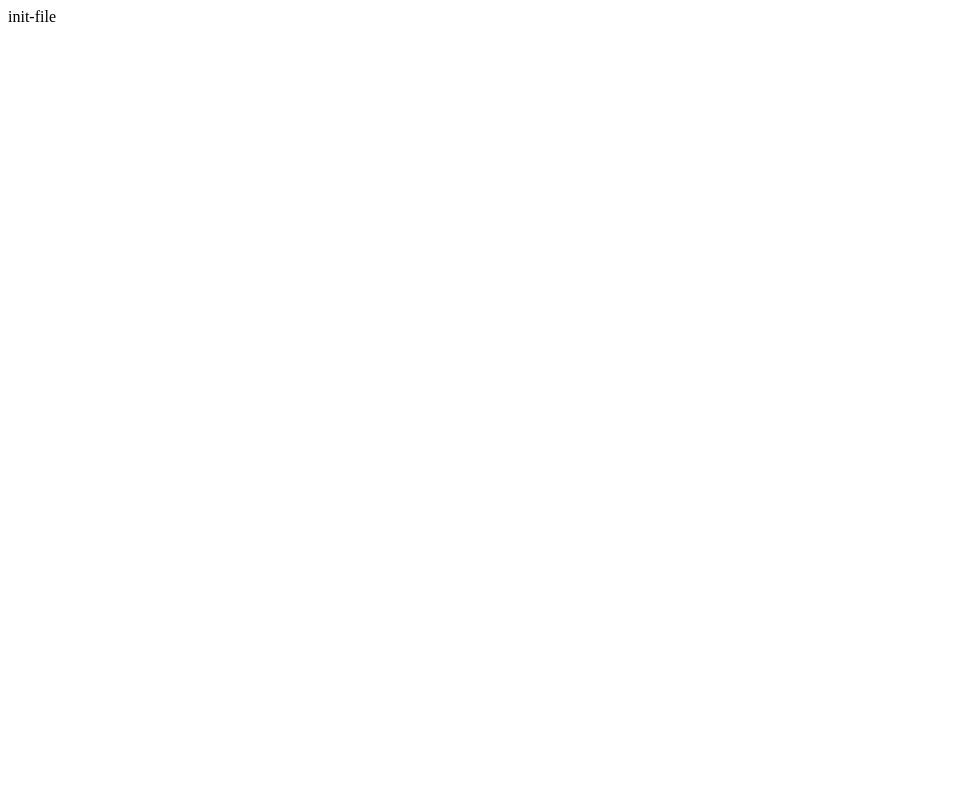
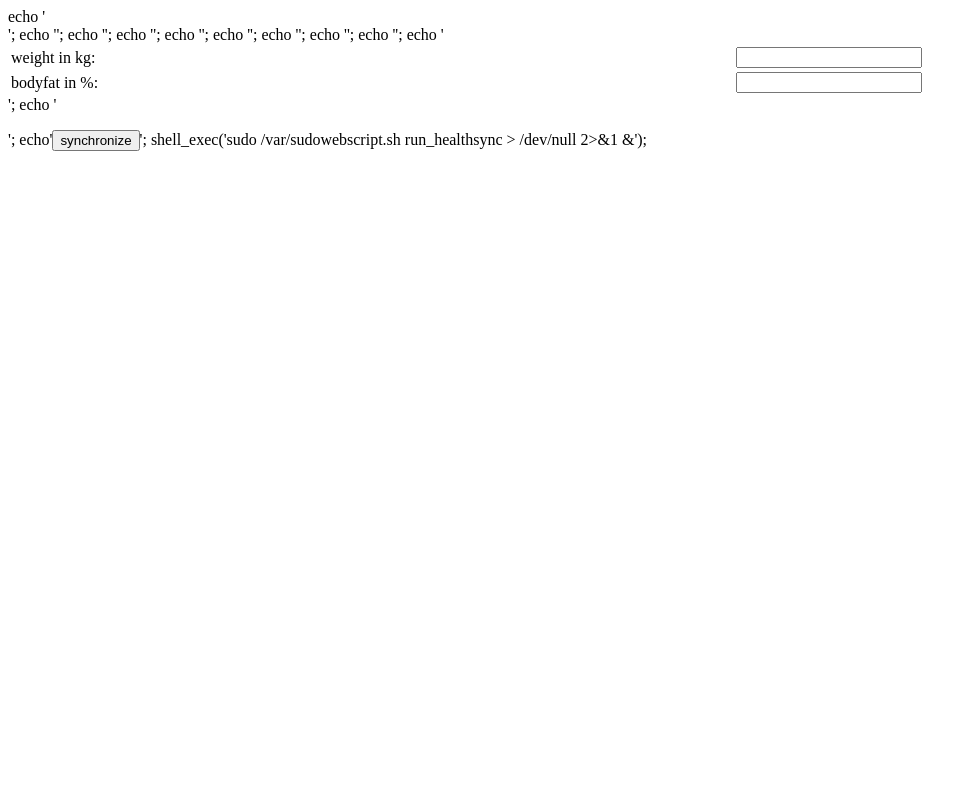
Before and after one commit to Tronje-the-Falconer/multiplatform-health-sync, a PHP site: page / in a window 1280 px wide. Before the commit the part shown is almost empty. Shown: the whole page, without its empty margins (0-977 px from the left). Run offline with PHP 8.4, Linux system fonts and the light colour scheme.

Commit message:
Update index.php

```diff
--- a/var/www/index.php
+++ b/var/www/index.php
@@ -1 +1,16 @@
-init-file
+echo '<form  method="post" name="boot">';
+    echo '<table style="width: 100%;">';
+      echo '<tr>';
+        echo '<td>weight in kg: </td>';
+        echo '<td><input type="number" style="width: 35%;" min="0" max="200" name="weight"></td>';
+      echo '</tr></tr>';
+        echo '<td>bodyfat in %: </td>';
+        echo '<td><input type="number" style="width: 35%;" min="0" max="200" name="bodyfat"></td>';
+      echo '</tr>';
+  echo '</table>';
+echo '</form>';
+
+echo'<button class="art-button" name="synchronize"  value="synchronize" onclick="return confirm("attention: sync all values");">synchronize</button>';
+
+
+shell_exec('sudo /var/sudowebscript.sh run_healthsync  > /dev/null 2>&1 &');
```
